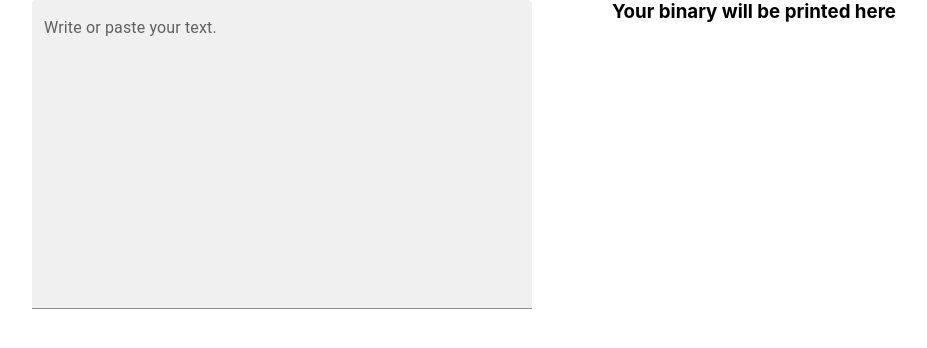
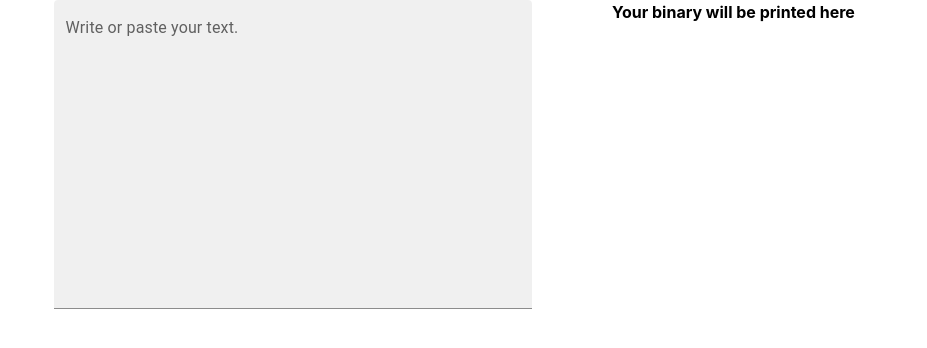
Before and after one commit to Vsjee/textToBinary, a React (Vite) app: page / in a window 1280 px wide. Shown: the top 348 px of the page, without its empty margins (68-995 px from the left). Built offline with nearby package versions, Linux system fonts and the light colour scheme; the HTML template or start-up script is replaced by a standard one.

Commit message:
add basic routing with lazy loading

```diff
--- a/src/App.tsx
+++ b/src/App.tsx
@@ -1,15 +1,15 @@
-import { OutputText, TextInput } from './components';
+import { Routes, Route } from 'react-router-dom';
 import AppWrapper from './AppWrapper.css';
+import { lazy } from 'react';
+
+const Home = lazy(() => import('./pages/home/home'));
 
 function App() {
   return (
     <AppWrapper>
-      <article className='inputText'>
-        <TextInput />
-      </article>
-      <article className='outputText'>
-        <OutputText />
-      </article>
+      <Routes>
+        <Route path='/' element={<Home />} />
+      </Routes>
     </AppWrapper>
   );
 }
```
